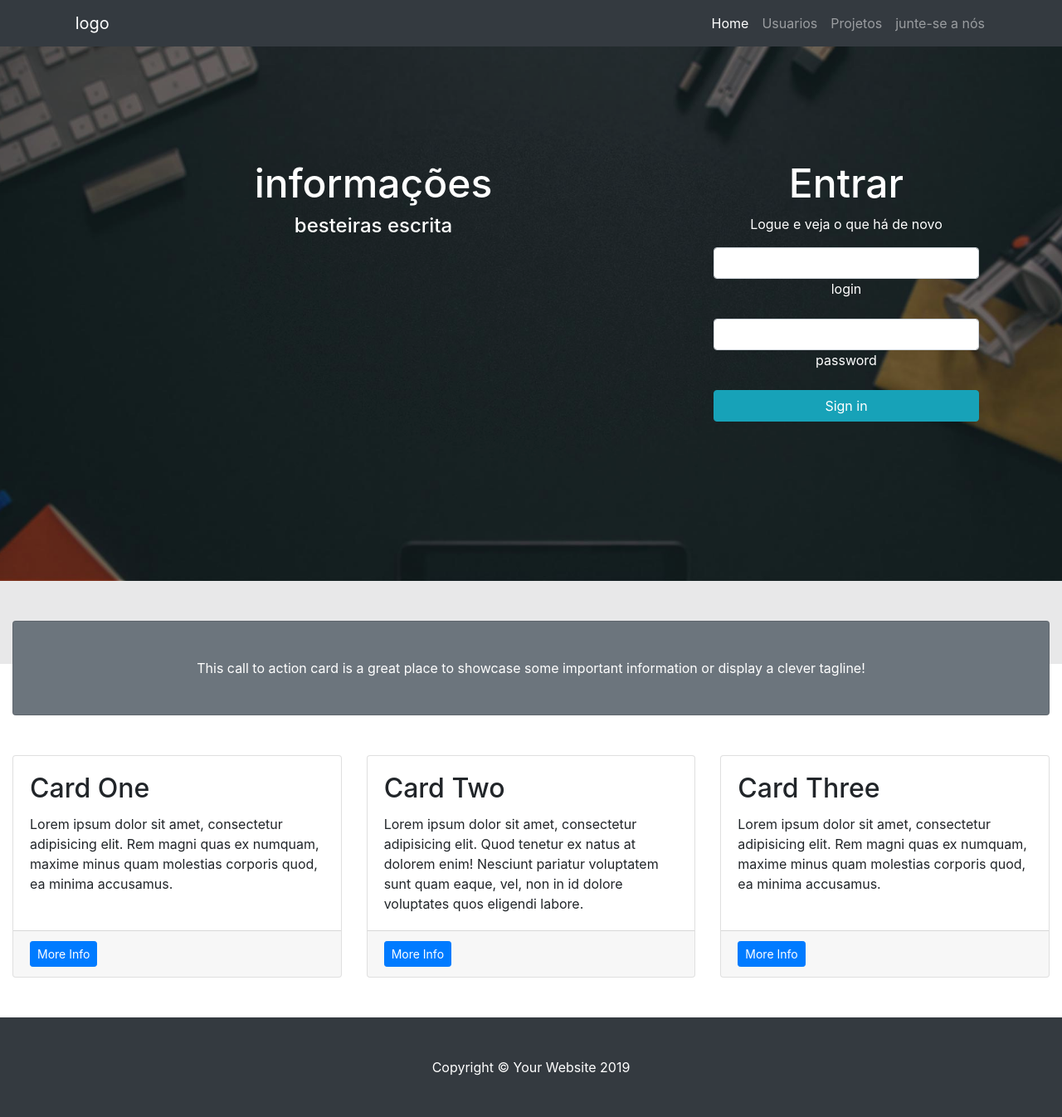
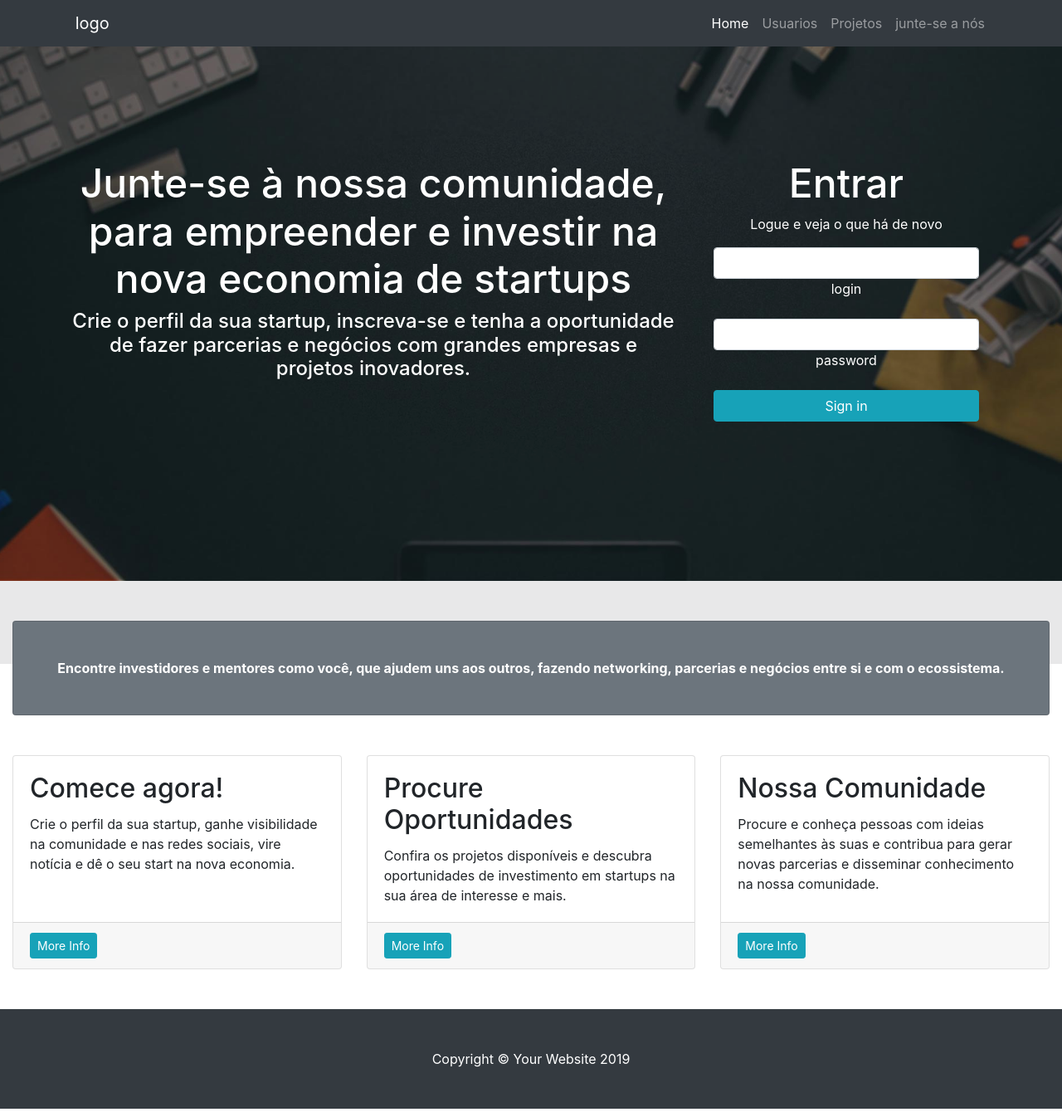
Before and after one commit to Marcos-Antonio1/EmpStart, a PHP site: page / in a window 1280 px wide. Shown: the whole page at 83% size. Run offline with PHP 8.4, Linux system fonts and the light colour scheme.

Commit message:
InvestirEmProjeto | Ideias para o conteúdo da home

```diff
--- a/Classes/Projeto.php
+++ b/Classes/Projeto.php
@@ -98,4 +98,5 @@ class Projeto{
 
 $projeto=new Projeto(2,"quew",'1dasda',true,0,'adas','asdas',1);
 $projeto->mostrarOrcamento();
+
 ?>
--- a/index.php
+++ b/index.php
@@ -45,8 +45,9 @@
     <div class="container ">
       <div class="row">
       <div class="col-12 col-md-8 font-weight-bold ">
-          <h1>informações</h1>
-          <h4 class="h4"> besteiras escrita</h4>
+          <h1>Junte-se à nossa comunidade, para empreender e investir na nova economia de startups</h1>
+          <h4 class="h4">Crie o perfil da sua startup, inscreva-se e tenha a oportunidade
+            de fazer parcerias e negócios com grandes empresas e projetos inovadores.</h4>
         </div>
         <div class="col-12 col-md-4 ">
           <div class="container">
@@ -81,7 +82,7 @@
     <!-- Call to Action Well -->
     <div class="card text-white bg-secondary my-5 py-4 text-center">
       <div class="card-body">
-        <p class="text-white m-0">This call to action card is a great place to showcase some important information or display a clever tagline!</p>
+        <p class="text-white m-0 font-weight-bold">Encontre investidores e mentores como você, que ajudem uns aos outros, fazendo networking, parcerias e negócios entre si e com o ecossistema.</p>
       </div>
     </div>
 
@@ -90,11 +91,11 @@
       <div class="col-md-4 mb-5">
         <div class="card h-100">
           <div class="card-body">
-            <h2 class="card-title">Card One</h2>
-            <p class="card-text">Lorem ipsum dolor sit amet, consectetur adipisicing elit. Rem magni quas ex numquam, maxime minus quam molestias corporis quod, ea minima accusamus.</p>
+            <h2 class="card-title">Comece agora!</h2>
+            <p class="card-text">Crie o perfil da sua startup, ganhe visibilidade na comunidade e nas redes sociais, vire notícia e dê o seu start na nova economia.</p>
           </div>
           <div class="card-footer">
-            <a href="#" class="btn btn-primary btn-sm">More Info</a>
+            <a href="#" class="btn btn-info btn-sm">More Info</a>
           </div>
         </div>
       </div>
@@ -102,11 +103,11 @@
       <div class="col-md-4 mb-5">
         <div class="card h-100">
           <div class="card-body">
-            <h2 class="card-title">Card Two</h2>
-            <p class="card-text">Lorem ipsum dolor sit amet, consectetur adipisicing elit. Quod tenetur ex natus at dolorem enim! Nesciunt pariatur voluptatem sunt quam eaque, vel, non in id dolore voluptates quos eligendi labore.</p>
+            <h2 class="card-title">Procure Oportunidades</h2>
+            <p class="card-text">Confira os projetos disponíveis e descubra oportunidades de investimento em startups na sua área de interesse e mais.</p>
           </div>
           <div class="card-footer">
-            <a href="#" class="btn btn-primary btn-sm">More Info</a>
+            <a href="#" class="btn btn-info btn-sm">More Info</a>
           </div>
         </div>
       </div>
@@ -114,11 +115,11 @@
       <div class="col-md-4 mb-5">
         <div class="card h-100">
           <div class="card-body">
-            <h2 class="card-title">Card Three</h2>
-            <p class="card-text">Lorem ipsum dolor sit amet, consectetur adipisicing elit. Rem magni quas ex numquam, maxime minus quam molestias corporis quod, ea minima accusamus.</p>
+            <h2 class="card-title">Nossa Comunidade</h2>
+            <p class="card-text">Procure e conheça pessoas com ideias semelhantes às suas e contribua para gerar novas parcerias e disseminar conhecimento na nossa comunidade.</p>
           </div>
           <div class="card-footer">
-            <a href="#" class="btn btn-primary btn-sm">More Info</a>
+            <a href="#" class="btn btn-info btn-sm">More Info</a>
           </div>
         </div>
       </div>
```
Also changed, not shown: Classes/Investidor.php (+30 -2 lines).
